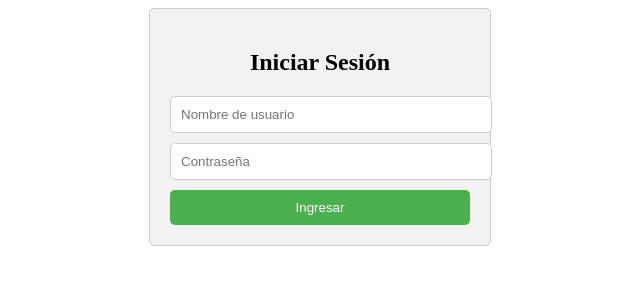
After one commit to Novix20/Novix20.github.io, a PHP site: page /inicio.html in a window 1280 px wide. The commit adds this page. Shown: the top 300 px of the page, without its empty margins (320-960 px from the left). Run offline with PHP 8.4, Linux system fonts and the light colour scheme.

Commit message:
inicio sesion

```diff
--- a/index.html
+++ b/index.html
@@ -15,7 +15,7 @@
         <h1 id="sanlorenzo">
             <img src="san-lorenzo-logo-escudo.png" width="100px" alt="San Lorenzo Logo">
             Club Atlético San Lorenzo de Almagro   asdsa    </h1>
-            <div class="cartel"> <a href="">Iniciar sesión</a>  / <a href="registro.html">Registrarse</a> </div>
+            <div class="cartel"> <a href="inicio.html">Iniciar sesion</a>  / <a href="registro.html">Registrarse</a> </div>
     </header>
 <article id="encabezado"> <p><a href="#es">¿Qué Es? </a> </p>
     <p><a href="#IniciosDeportes">Inicios y deportes</a> </p>
@@ -26,7 +26,7 @@
         <h1 id="es">¿Qué Es?</h1>
         <p class="parrafo">San Lorenzo es un club fundado en 1908 que actualmente disputa la primera división del
             fútbol argentino, es conocido por ser uno de los clubes más grandes en Argentina. Cuenta en sus vitrinas:</p>x
-        <ul>x
+        <ul>
             <li>Una Copa CONMEBOL Libertadores 2014</li>x
             <li>15 campeonatos de primera división</li>
             <li>Una Copa CONMEBOL Sudamericana 2002</li>
--- /dev/null
+++ b/inicio.html
@@ -0,0 +1,17 @@
+<!DOCTYPE html>
+<html>
+<head>
+    <title>Inicio de Sesión</title>
+    <link rel="stylesheet" type="text/css" href="styles.css">
+</head>
+<body>
+    <div class="login-container">
+        <h2>Iniciar Sesión</h2>
+        <form action="login.php" method="POST">
+            <input type="text" name="username" placeholder="Nombre de usuario" required>
+            <input type="password" name="password" placeholder="Contraseña" required>
+            <button type="submit">Ingresar</button>
+        </form>
+    </div>
+</body>
+</html>
--- a/registro.php
+++ b/registro.php
@@ -16,7 +16,7 @@ $email = $_POST['email'];
 $password = $_POST['password'];
 
 // Insertar los datos en la base de datos
-$sql = "INSERT INTO usuarios (nombre, email, contraseña) VALUES ('$nombre', '$email', '$contraseña')";
+$sql = "INSERT INTO usuarios (nombre, email, contraseña) VALUES ('$nombre', '$email', '$password')";
 if ($conn->query($sql) === TRUE) {
   echo "Registro exitoso";
 } else {
--- /dev/null
+++ b/styles.css
@@ -0,0 +1,30 @@
+.login-container {
+    width: 300px;
+    margin: 0 auto;
+    padding: 20px;
+    background-color: #f2f2f2;
+    border: 1px solid #ccc;
+    border-radius: 5px;
+}
+
+h2 {
+    text-align: center;
+}
+
+input[type="text"], input[type="password"] {
+    width: 100%;
+    padding: 10px;
+    margin-bottom: 10px;
+    border: 1px solid #ccc;
+    border-radius: 5px;
+}
+
+button[type="submit"] {
+    width: 100%;
+    padding: 10px;
+    background-color: #4CAF50;
+    color: white;
+    border: none;
+    border-radius: 5px;
+    cursor: pointer;
+}
```
Also changed, not shown: login.php (added, +24 -0 lines).
